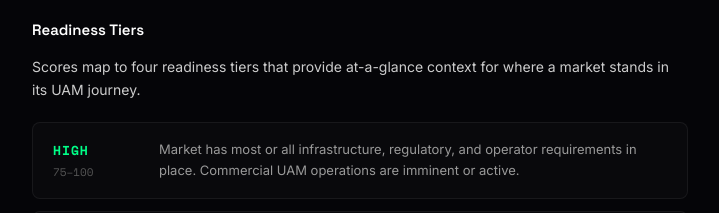
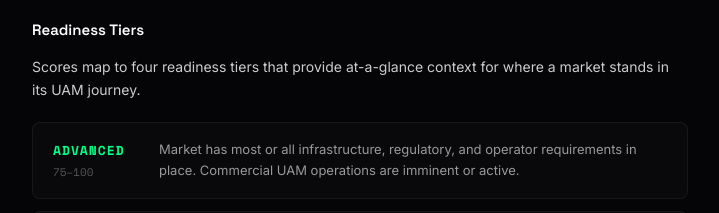
Before and after one commit to Xdrum1/airgrid, a Next.js app: page /methodology in a window 1280 px wide. Shown: the part 6160-6373 px from the top of the page, without its empty margins (280-999 px from the left). Built offline with nearby package versions, Linux system fonts and the light colour scheme; no server answers.

Commit message:
Rename HIGH tier to ADVANCED across scoring, tests, and methodology
Aligns tier taxonomy (NASCENT/EARLY/MODERATE/ADVANCED) before API ships
and March report drops. No database migration needed — all existing
ScoreSnapshot rows have null tier values.

```diff
--- a/src/app/methodology/page.tsx
+++ b/src/app/methodology/page.tsx
@@ -114,7 +114,7 @@ const FACTORS = [
 ];
 
 const TIERS = [
-  { label: "HIGH", range: "75\u2013100", color: "#00ff88", description: "Market has most or all infrastructure, regulatory, and operator requirements in place. Commercial UAM operations are imminent or active." },
+  { label: "ADVANCED", range: "75\u2013100", color: "#00ff88", description: "Market has most or all infrastructure, regulatory, and operator requirements in place. Commercial UAM operations are imminent or active." },
   { label: "MODERATE", range: "50\u201374", color: "#00d4ff", description: "Significant progress across multiple factors. Key pieces are in place but gaps remain \u2014 typically missing infrastructure or operator commitment." },
   { label: "EARLY", range: "30\u201349", color: "#f59e0b", description: "Some foundational elements present. Regulatory posture may be favorable but physical infrastructure and operator activity are limited." },
   { label: "NASCENT", range: "0\u201329", color: "#ff4444", description: "Minimal UAM readiness. Market may have LAANC coverage or early regulatory signals but lacks substantive infrastructure or operator engagement." },
--- a/src/lib/scoring.ts
+++ b/src/lib/scoring.ts
@@ -57,7 +57,7 @@ export function getScoreColor(score: number): string {
 }
 
 export function getScoreTier(score: number): string {
-  if (score >= 75) return "HIGH";
+  if (score >= 75) return "ADVANCED";
   if (score >= 50) return "MODERATE";
   if (score >= 30) return "EARLY";
   return "NASCENT";
```
Also changed, not shown: 1 other file (tests, documents, lock files or other folders).
